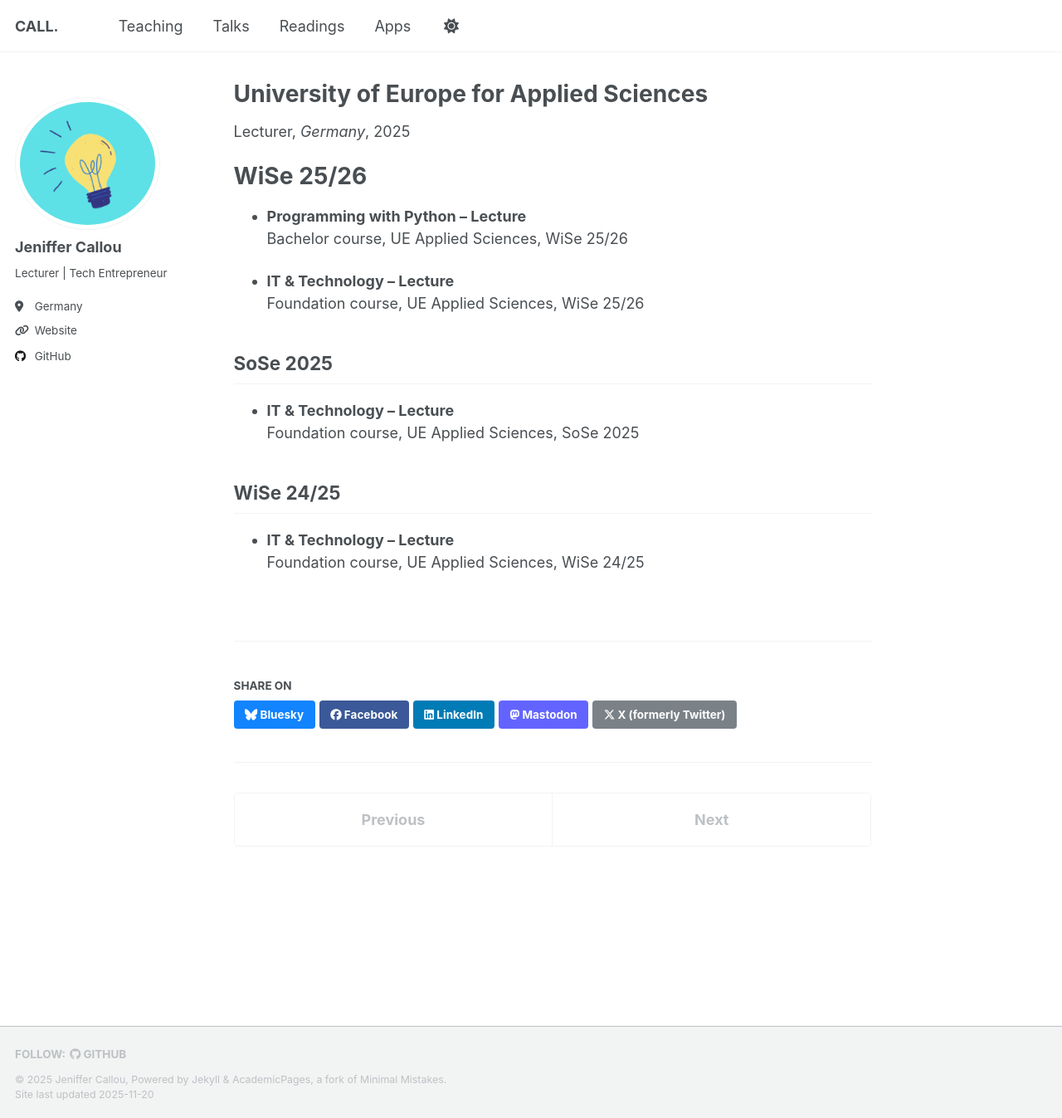
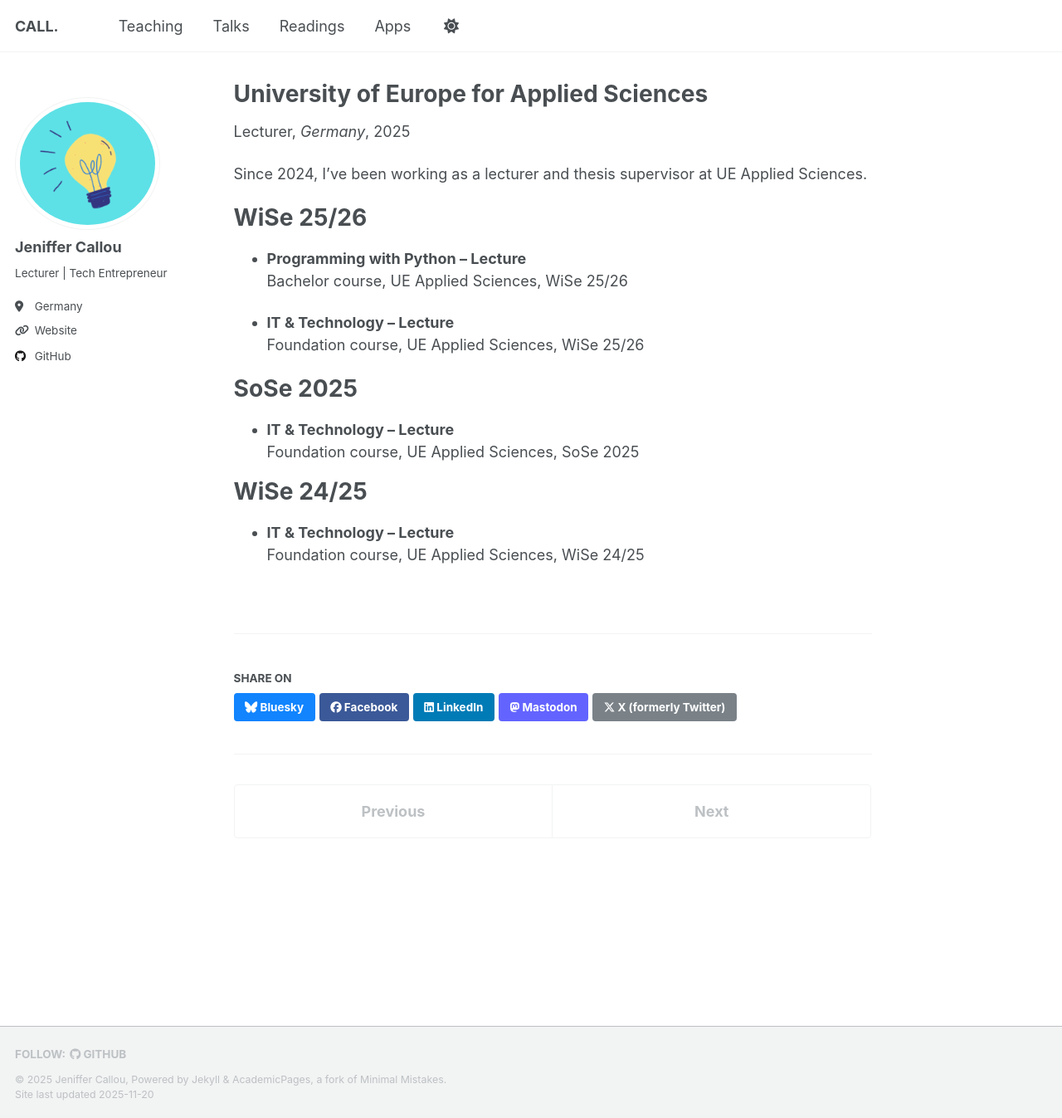
Before and after one commit to JenCall/jencall.github.io, a Jekyll site: the page built from _teaching/2025-ue-teaching-1.md, in a window 1280 px wide and 1347 px high. Shown: the whole window at 83% size. Built offline with Jekyll 4.4.1, drawn with Linux system fonts in a browser that asks for light colours; a script that is not in the unit is left out.

Commit message:
Revise teaching schedule formatting and content
Updated teaching schedule for clarity and consistency.

```diff
--- a/_teaching/2025-ue-teaching-1.md
+++ b/_teaching/2025-ue-teaching-1.md
@@ -7,6 +7,9 @@ venue: "Germany"
 date: 2025-10-01
 location: "Germany"
 ---
+
+Since 2024, I’ve been working as a lecturer and thesis supervisor at UE Applied Sciences.
+
 
 WiSe 25/26
 ====
@@ -18,13 +21,15 @@ WiSe 25/26
   Foundation course, UE Applied Sciences, WiSe 25/26
 
 
-## SoSe 2025
+SoSe 2025
+====
 
 - **IT & Technology – Lecture**
   Foundation course, UE Applied Sciences, SoSe 2025
 
 
-## WiSe 24/25
+WiSe 24/25
+====
 
 - **IT & Technology – Lecture**
   Foundation course, UE Applied Sciences, WiSe 24/25
```
